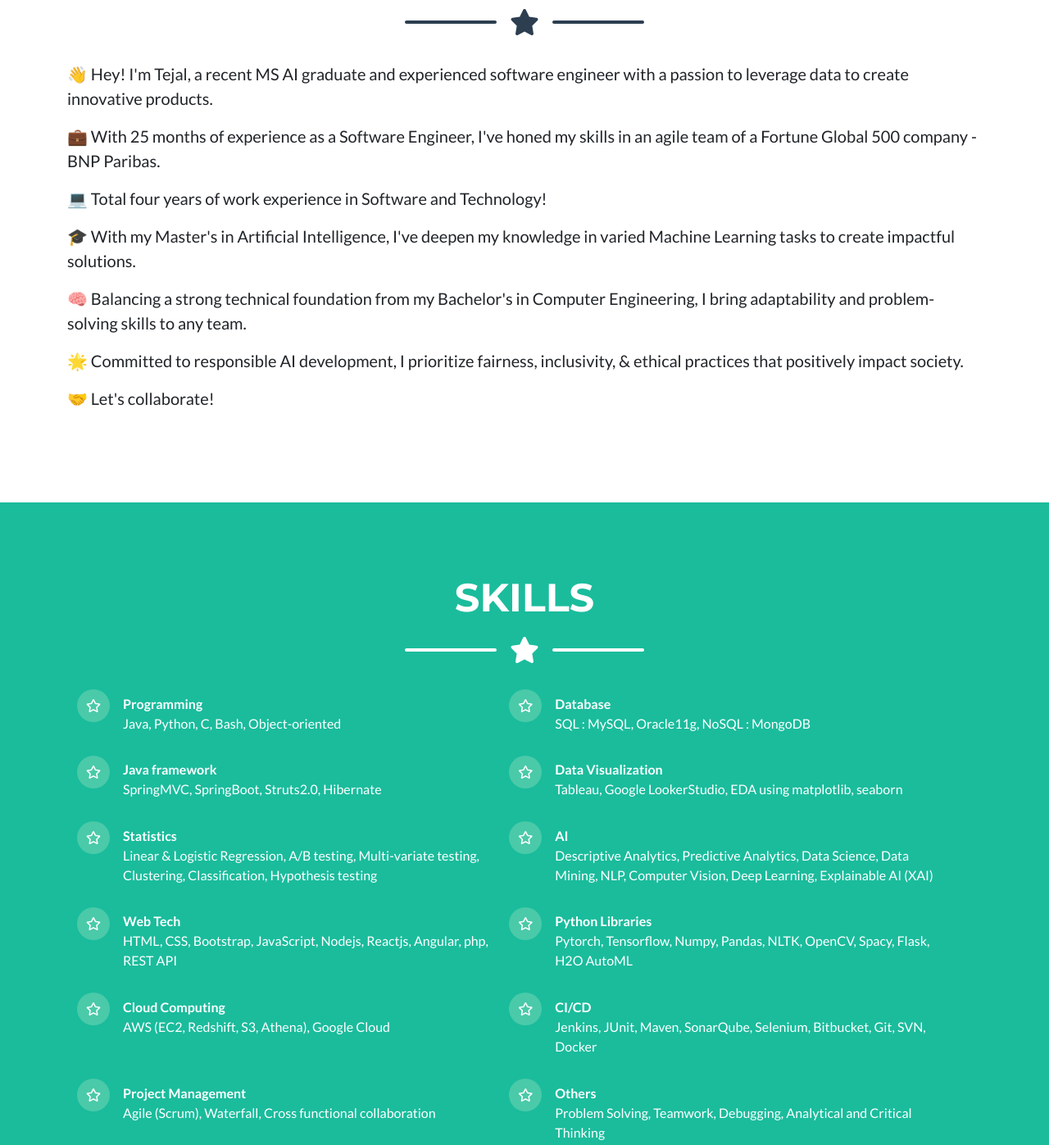
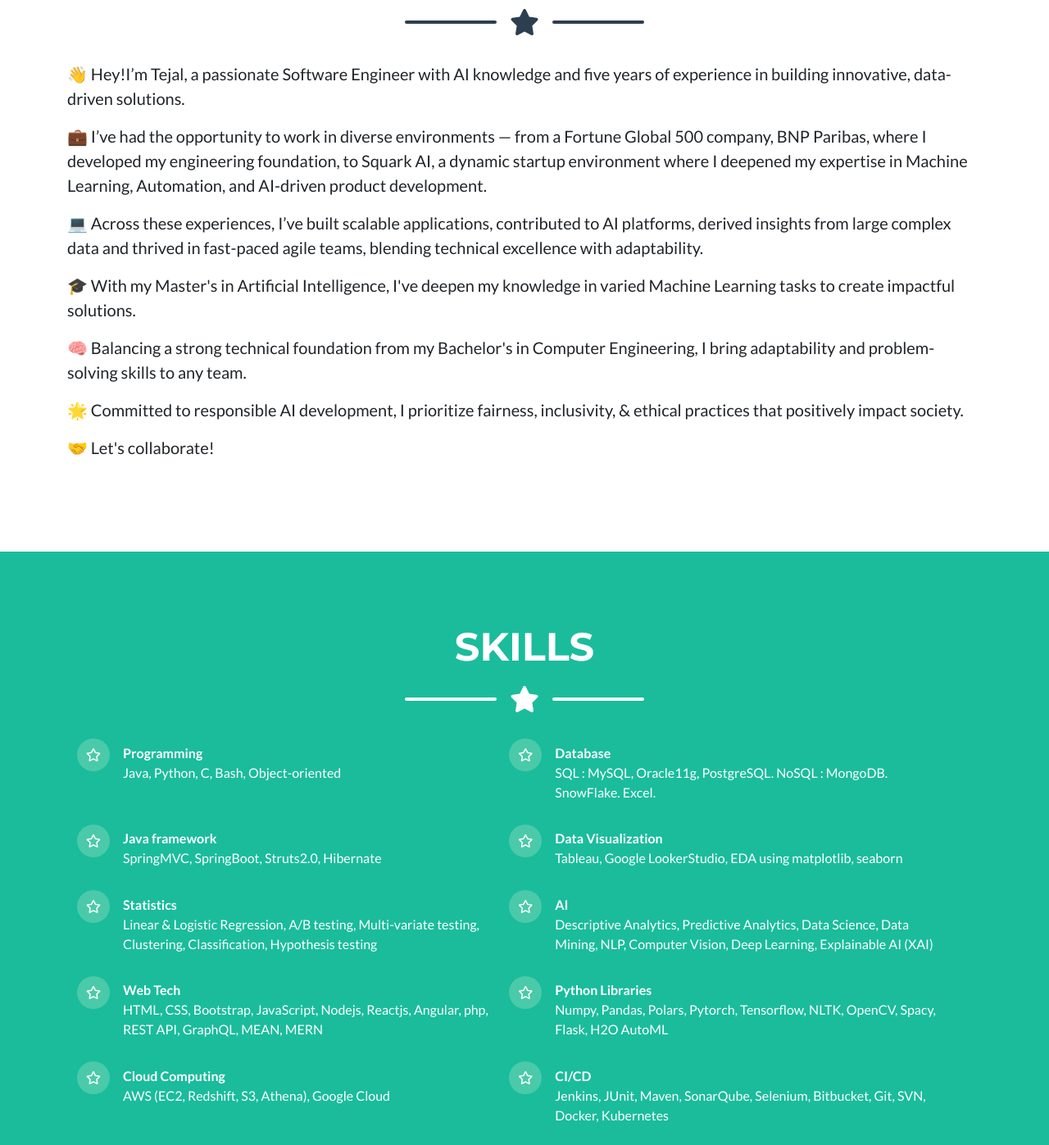
Before and after one commit to tejal04/tejal04.github.io, a plain HTML site: page index.html in a window 1280 px wide. Shown: the part 873-2270 px from the top of the page at 82% size. Drawn offline with nearby package versions, Linux system fonts and the light colour scheme.

Commit message:
Updated 2025

```diff
--- a/index.html
+++ b/index.html
@@ -32,7 +32,7 @@
                         <li class="nav-item mx-0 mx-lg-1"><a class="nav-link py-3 px-0 px-lg-3 rounded" href="#about">About</a></li>
                         <li class="nav-item mx-0 mx-lg-1"><a class="nav-link py-3 px-0 px-lg-3 rounded" href="#skills">Skills</a></li>
                         <li class="nav-item mx-0 mx-lg-1"><a class="nav-link py-3 px-0 px-lg-3 rounded" href="#portfolio">Portfolio</a></li>
-                        <li class="nav-item mx-0 mx-lg-1"><a class="nav-link py-3 px-0 px-lg-3 rounded" href="#resume">Resume</a></li>
+                        <!-- <li class="nav-item mx-0 mx-lg-1"><a class="nav-link py-3 px-0 px-lg-3 rounded" href="#resume">Resume</a></li> -->
                         <li class="nav-item mx-0 mx-lg-1"><a class="nav-link py-3 px-0 px-lg-3 rounded" href="#contact">Contact</a></li>
                     </ul>
                 </div>
@@ -54,7 +54,7 @@
                     <div class="divider-custom-line"></div>
                 </div>
                 <!-- Masthead Subheading-->
-                <p class="masthead-subheading font-weight-light mb-0"> Data Scientist - Machine Learning - Software Engineer</p>
+                <p class="masthead-subheading font-weight-light mb-0"> Data Scientist - & - Software Engineer</p>
             </div>
         </header>
 
@@ -71,6 +71,29 @@
                 </div>
                 <!-- About Section Content-->
                 <div class="row">
+                    <p class="lead">
+                        👋 Hey!I’m Tejal, a passionate Software Engineer with AI knowledge and five years of experience in building innovative, data-driven solutions.
+                    </p>
+                    <p class="lead">
+                        💼  I’ve had the opportunity to work in diverse environments — from a Fortune Global 500 company, BNP Paribas, where I developed my engineering foundation, to Squark AI, a dynamic startup environment where I deepened my expertise in Machine Learning, Automation, and AI-driven product development.
+                    </p>
+                    <p class="lead">
+                        💻  Across these experiences, I’ve built scalable applications, contributed to AI platforms, derived insights from large complex data and thrived in fast-paced agile teams, blending technical excellence with adaptability.
+                    </p>
+                    <p class="lead">
+                        🎓 With my Master's in Artificial Intelligence, I've deepen my knowledge in varied Machine Learning tasks to create impactful solutions.
+                    </p>
+                    <p class="lead">
+                        🧠 Balancing a strong technical foundation from my Bachelor's in Computer Engineering, I bring adaptability and problem-solving skills to any team.
+                    </p>
+                    <p class="lead">
+                        🌟 Committed to responsible AI development, I prioritize fairness, inclusivity, & ethical practices that positively impact society.
+                    </p>
+                    <p class="lead">
+                        🤝 Let's collaborate!
+                    </p>
+                </div>
+                <!-- <div class="row">
                     <p class="lead">
                         👋 Hey! I'm Tejal, a recent MS AI graduate and experienced software engineer with a passion to leverage data to create innovative products.
                     </p>
@@ -92,7 +115,7 @@
                     <p class="lead">
                         🤝 Let's collaborate!
                     </p>
-                </div>
+                </div> -->
 
             </div>
         </section>
@@ -110,7 +133,7 @@
                 <div class="container">
                     <ul class="feature-icons">
                         <li class="icon solid fa-star"><b>Programming</b></br> Java, Python, C, Bash, Object-oriented</li>
-                        <li class="icon solid fa-star"><b>Database</b></br> SQL : MySQL, Oracle11g, NoSQL : MongoDB </li>
+                        <li class="icon solid fa-star"><b>Database</b></br> SQL : MySQL, Oracle11g, PostgreSQL. NoSQL : MongoDB. SnowFlake. Excel. </li>
 
                         <li class="icon solid fa-star"><b>Java framework</b></br> SpringMVC, SpringBoot, Struts2.0, Hibernate </li>
                         <li class="icon solid fa-star"><b>Data Visualization</b></br>Tableau, Google LookerStudio, EDA using matplotlib, seaborn</li>
@@ -118,11 +141,11 @@
                         <li class="icon solid fa-star"> <b>Statistics</b></br>Linear & Logistic Regression, A/B testing, Multi-variate testing, Clustering, Classification, Hypothesis testing</li>
                         <li class="icon solid fa-star"><b>AI</b></br>Descriptive Analytics, Predictive Analytics, Data Science, Data Mining, NLP, Computer Vision, Deep Learning, Explainable AI (XAI) </li>
 
-                        <li class="icon solid fa-star"><b>Web Tech</b></br> HTML, CSS, Bootstrap, JavaScript, Nodejs, Reactjs, Angular, php, REST API </li>
-                        <li class="icon solid fa-star"><b>Python Libraries</b></br>Pytorch, Tensorflow, Numpy, Pandas, NLTK, OpenCV, Spacy, Flask, H2O AutoML </li>
+                        <li class="icon solid fa-star"><b>Web Tech</b></br> HTML, CSS, Bootstrap, JavaScript, Nodejs, Reactjs, Angular, php, REST API, GraphQL, MEAN, MERN </li>
+                        <li class="icon solid fa-star"><b>Python Libraries</b></br>Numpy, Pandas, Polars, Pytorch, Tensorflow, NLTK, OpenCV, Spacy, Flask, H2O AutoML </li>
 
                         <li class="icon solid fa-star"><b>Cloud Computing</b></br> AWS (EC2, Redshift, S3, Athena), Google Cloud </li>
-                        <li class="icon solid fa-star"> <b>CI/CD</b></br>Jenkins, JUnit, Maven, SonarQube, Selenium, Bitbucket, Git, SVN, Docker </li>
+                        <li class="icon solid fa-star"> <b>CI/CD</b></br>Jenkins, JUnit, Maven, SonarQube, Selenium, Bitbucket, Git, SVN, Docker, Kubernetes </li>
 
                         <li class="icon solid fa-star"><b>Project Management</b></br>Agile (Scrum), Waterfall, Cross functional collaboration</li>
                         <li class="icon solid fa-star"> <b>Others</b></br> Problem Solving, Teamwork, Debugging, Analytical and Critical Thinking</li>
@@ -250,11 +273,16 @@
         </section>
 
         <!-- Resume Section-->
+        <!--
             <section class="page-section bg-primary" id="resume">
                 <div class="container">
+        -->
                     <!-- Contact Section Heading-->
+        <!--
                     <h2 class="page-section-heading text-center text-uppercase text-white mb-0">Resume</h2>
+        -->
                     <!-- Icon Divider-->
+        <!--
                     <div class="divider-custom divider-light">
                         <div class="divider-custom-line"></div>
                         <div class="divider-custom-icon"><i class="fas fa-star"></i></div>
@@ -268,6 +296,7 @@
                     </div>
                 </div>
             </section>
+        -->
         </a>
 
         <!-- Footer-->
@@ -278,7 +307,7 @@
                     <div class="col-lg-4 mb-5 mb-lg-0">
                         <h4 class="text-uppercase mb-4">Location</h4>
                         <p class="lead mb-0">
-                            Boston, MA 02115
+                            New York City, NY
                             </br>
                             Open to Relocation
                         </p>
```
Lines whose indentation alone changed are shown as unchanged.
